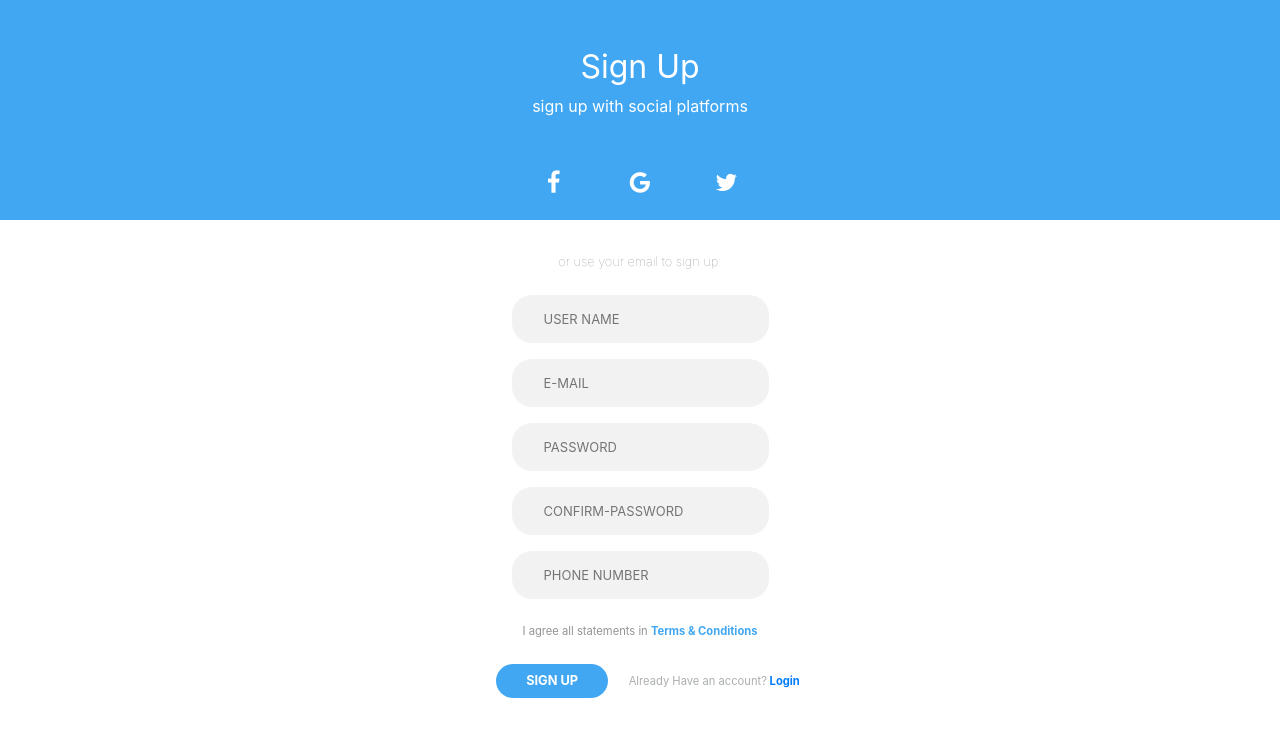
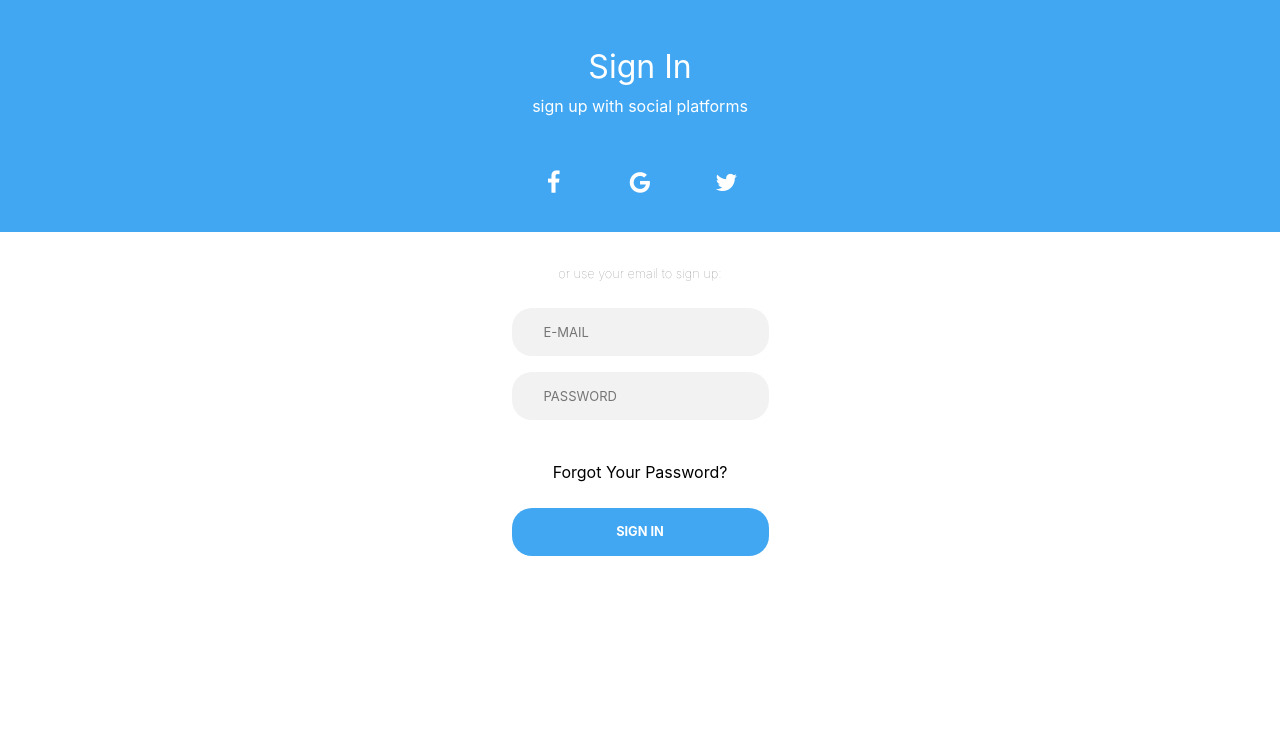
Before and after one commit to OmarShahen/Alpha-Book-Store, a plain HTML site: page public/index.html in a window 1280 px wide. Both pictures are taken after a click on the link "Login". Drawn offline with nearby package versions, Linux system fonts and the light colour scheme.

Commit message:
Commented some stuff

```diff
--- a/public/JS/auth.js
+++ b/public/JS/auth.js
@@ -11,11 +11,16 @@ document.querySelector("#userEmail").addEventListener("focus", ()=>{
     document.querySelector(".email-error").style.display="none";
 });
 
+//Login form link
+document.querySelector("#signin-link").addEventListener("click", (e)=>{
+    e.preventDefault();
+    signIn();
+});
 
 
 
+// Add user
 const signUpForm = document.querySelector("#sign-up-form");
-
 
 signUpForm.addEventListener("submit", (e)=>{
 
--- a/public/index.html
+++ b/public/index.html
@@ -62,7 +62,7 @@
         </div>
         <div>
           <input type="submit" class="submit-btn sign-up-btn" value="SIGN UP">
-          <span class="already-have-account">Already Have an account?<a href="#"> Login</a></span>
+          <span class="already-have-account">Already Have an account?<a href="#" id="signin-link"> Login</a></span>
         </div>
         </form>
         <form id="sign-in-form">
--- a/public/styles/index.css
+++ b/public/styles/index.css
@@ -6,7 +6,6 @@
 }
 .form-header{
     text-align: center;
-    height: 220px;
     background-color: #41A7F2;
     color: white;
     padding-top: 3rem;
@@ -112,7 +111,7 @@ input[type="submit"]{
     height: 48px;
 }
 
-.confirm-password-error, .email-error{
+.confirm-password-error{
     font-size: 0.6rem;
     display: none;
 }
```
